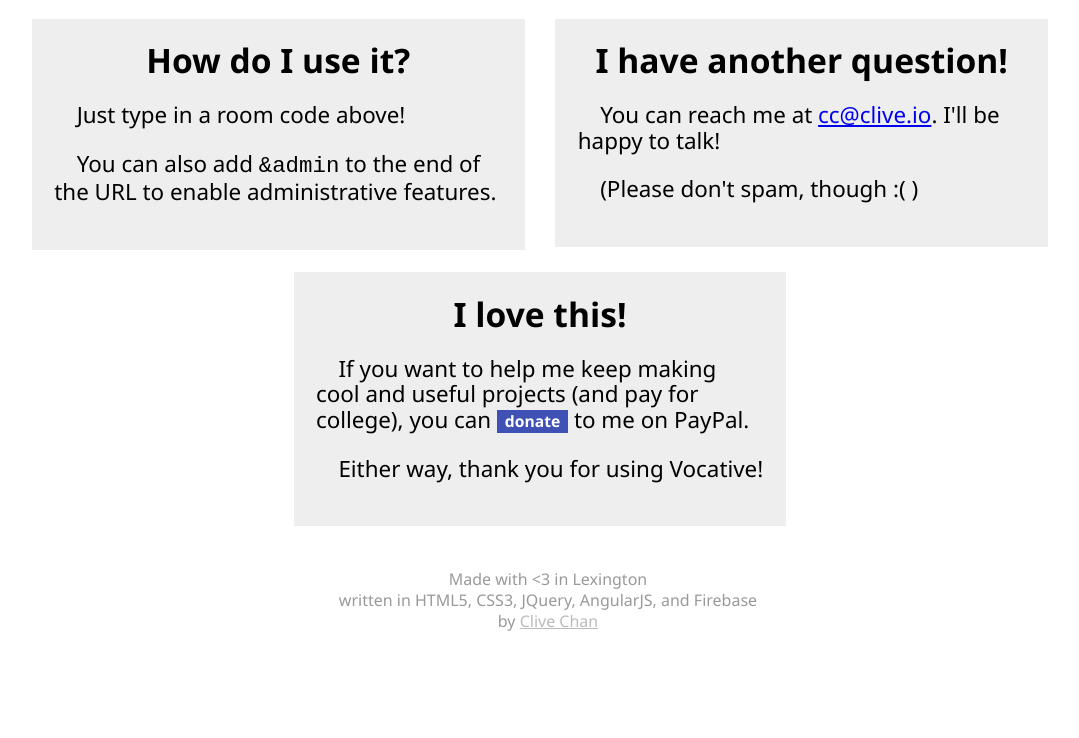
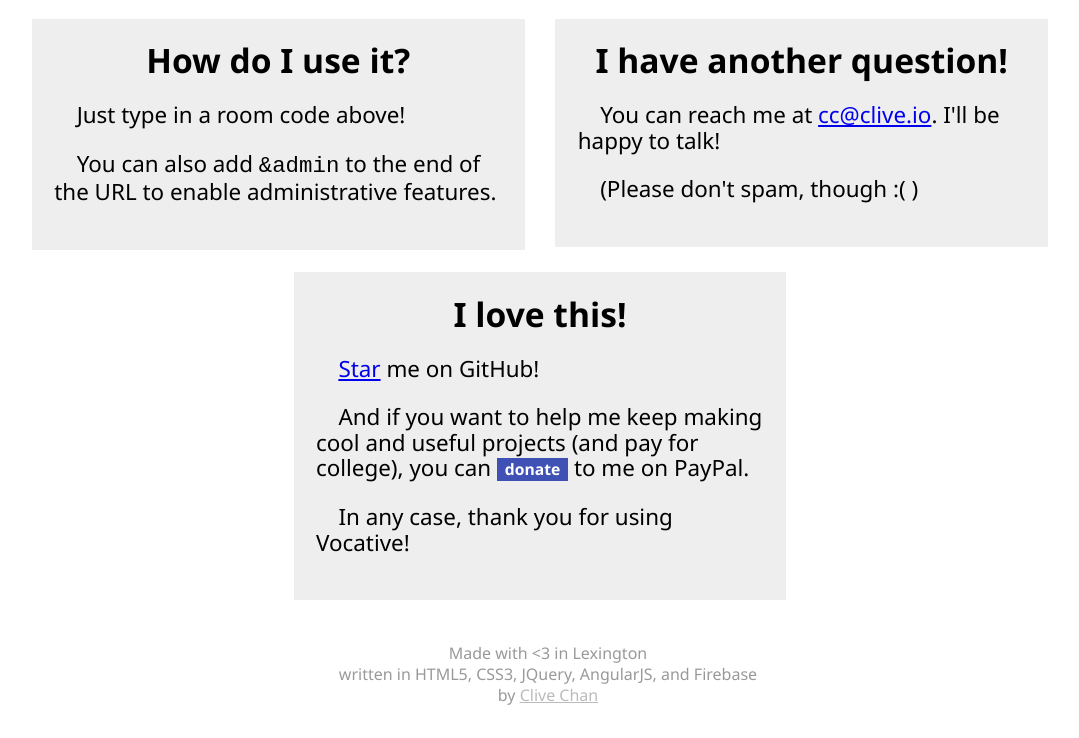
Before and after one commit to vocative/vocative.github.io, a plain HTML site: page index.html in a window 1280 px wide. Shown: the part 1264-2002 px from the top of the page, without its empty margins (100-1179 px from the left). Before the commit the page ends 1928 px from the top, so only its background shows below. Drawn offline with nearby package versions, Linux system fonts and the light colour scheme.

Commit message:
added github star button

```diff
--- a/index.html
+++ b/index.html
@@ -89,7 +89,10 @@
 			<h3>I love this!</h3>
 			<form action="https://www.paypal.com/cgi-bin/webscr" method="post" target="_top">
 			<p>
-				If you want to help me keep making cool and useful projects
+<a class="github-button" href="https://github.com/vocative/vocative.github.io" data-icon="octicon-star" data-style="mega" data-count-href="/vocative/vocative.github.io/stargazers" data-count-api="/repos/vocative/vocative.github.io#stargazers_count" data-count-aria-label="# stargazers on GitHub" aria-label="Star vocative/vocative.github.io on GitHub">Star</a> me on GitHub!
+      </p>
+      <p>
+        And if you want to help me keep making cool and useful projects
 				(and pay for college), you can
 				<span id="donate">
 					<input type="hidden" name="cmd" value="_s-xclick">
@@ -100,7 +103,7 @@
 			</p>
 			</form>
 			<p>
-				Either way, thank you for using Vocative!
+				In any case, thank you for using Vocative!
 			</p>
 		</div>
 	</section>
@@ -165,5 +168,6 @@
 
 		})();
 	</script>
+  <script async defer src="https://buttons.github.io/buttons.js"></script>
 </body>
 </html>
```
